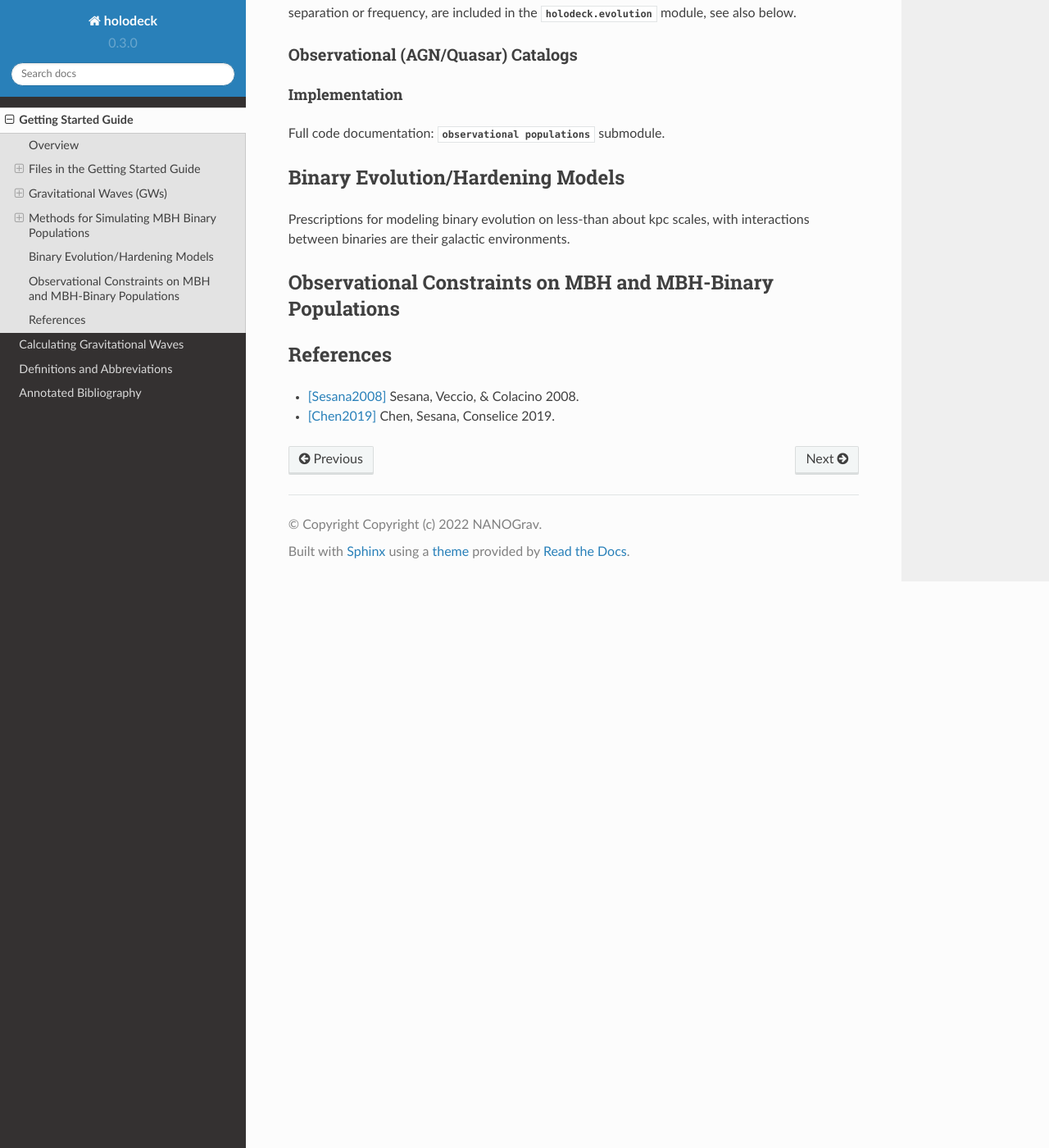
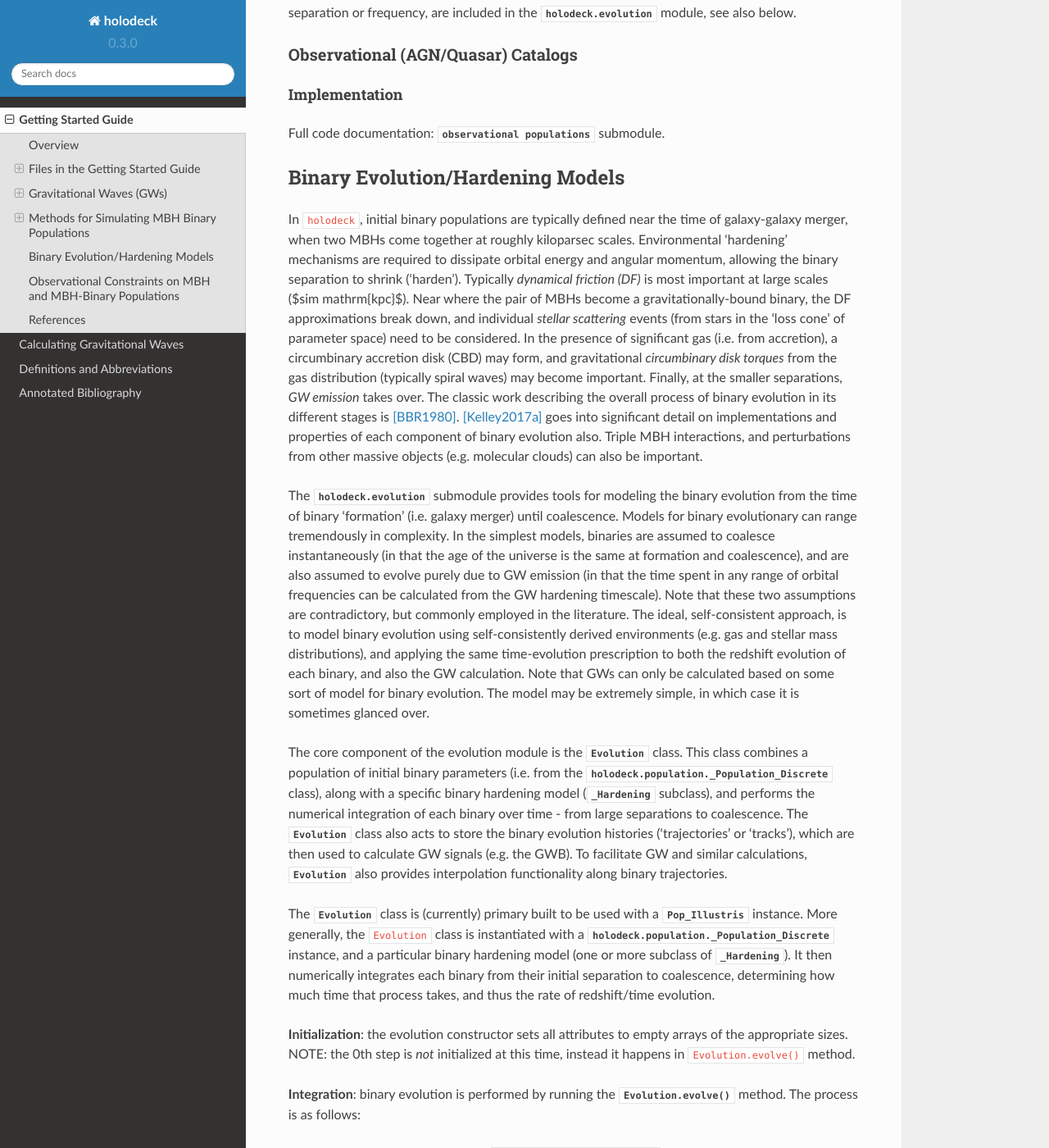
Before and after one commit to nanograv/holodeck, a Sphinx documentation site: the page built from docs/source/getting_started.rst, in a window 1280 px wide and 1400 px high, scrolled down 6885 px. Shown: the whole window at 82% size. Built offline with Sphinx 7.4.7 and the Read the Docs theme 2.0.0, drawn with Linux system fonts in a browser that asks for light colours; pages that are not in the unit, such as notebooks, are missing from menus; some of the changed text lies outside the part shown.

Commit message:
DOCS: more documentation for evolution

```diff
--- a/docs/source/getting_started.rst
+++ b/docs/source/getting_started.rst
@@ -236,7 +236,76 @@ Full code documentation: :mod:`observational populations <holodeck.pop_observati
 
 Binary Evolution/Hardening Models
 =================================
-Prescriptions for modeling binary evolution on less-than about kpc scales, with interactions between binaries are their galactic environments.
+
+In `holodeck`, initial binary populations are typically defined near the time of galaxy-galaxy
+merger, when two MBHs come together at roughly kiloparsec scales.  Environmental 'hardening'
+mechanisms are required to dissipate orbital energy and angular momentum, allowing the binary
+separation to shrink ('harden'). Typically *dynamical friction (DF)* is most important at large scales
+($\sim \mathrm{kpc}$).  Near where the pair of MBHs become a gravitationally-bound binary, the
+DF approximations break down, and individual *stellar scattering* events (from stars in the 'loss
+cone' of parameter space) need to be considered.  In the presence of significant gas (i.e. from
+accretion), a circumbinary accretion disk (CBD) may form, and gravitational *circumbinary disk torques*
+from the gas distribution (typically spiral waves) may become important.  Finally, at the smaller separations,
+*GW emission* takes over.  The classic work describing the overall process of binary evolution in
+its different stages is [BBR1980]_.  [Kelley2017a]_ goes into significant detail on implementations
+and properties of each component of binary evolution also.  Triple MBH interactions, and perturbations
+from other massive objects (e.g. molecular clouds) can also be important.
+
+The :mod:`holodeck.evolution` submodule provides tools for modeling the binary evolution from the
+time of binary 'formation' (i.e. galaxy merger) until coalescence.  Models for binary evolutionary
+can range tremendously in complexity.  In the simplest models, binaries are assumed to coalesce
+instantaneously (in that the age of the universe is the same at formation and coalescence), and are
+also assumed to evolve purely due to GW emission (in that the time spent in any range of orbital
+frequencies can be calculated from the GW hardening timescale).  Note that these two assumptions
+are contradictory, but commonly employed in the literature.  The ideal, self-consistent approach,
+is to model binary evolution using self-consistently derived environments (e.g. gas and stellar
+mass distributions), and applying the same time-evolution prescription to both the redshift
+evolution of each binary, and also the GW calculation.  Note that GWs can only be calculated based
+on some sort of model for binary evolution.  The model may be extremely simple, in which case it is
+sometimes glanced over.
+
+Implementation
+^^^^^^^^^^^^^^
+
+The core component of the evolution module is the :class:`Evolution` class.  This class combines a
+population of initial binary parameters (i.e. from the :class:`holodeck.population._Population_Discrete`
+class), along with a specific binary hardening model (:class:`_Hardening` subclass), and performs
+the numerical integration of each binary over time - from large separations to coalescence.  The
+:class:`Evolution` class also acts to store the binary evolution histories ('trajectories' or
+'tracks'), which are then used to calculate GW signals (e.g. the GWB).  To facilitate GW and
+similar calculations, :class:`Evolution` also provides interpolation functionality along binary
+trajectories.
+
+The :class:`Evolution <holodeck.evolution.Evolution>` class is (currently) primary built to be used with a
+:class:`Pop_Illustris <holodeck.population.Pop_Illustris>` instance.
+More generally, the `Evolution` class is instantiated with a :class:`holodeck.population._Population_Discrete`
+instance, and a particular binary hardening model (one or more subclass of :class:`_Hardening`).  It
+then numerically integrates each binary from their
+initial separation to coalescence, determining how much time that process takes, and thus the
+rate of redshift/time evolution.
+
+**Initialization**: the evolution constructor sets all attributes to empty arrays of the appropriate sizes.
+NOTE: the 0th step is *not* initialized at this time, instead it happens in `Evolution.evolve()` method.
+
+**Integration**: binary evolution is performed by running the
+:meth:`Evolution.evolve() <holodeck.evolution.Evolution.evolve>` method.  The process is as follows:
+
+(1) Step zero is initialized using the
+    :meth:`Evolution._init_step_zero() <holodeck.evolution.Evolution._init_step_zero>` method.  This transfers
+    attributes from the stored :class:`holodeck.population._Population_Discrete` instance to the 0th index of the
+    evolution arrays.  The attributes are [`sepa`, `scafa`, `mass`, and optionally `eccen`].  The hardening model
+    is also used to calculate the 0th hardening rates [`dadt`, `dedt`].
+(2) Integration is performed over all subsequent steps, by progressively calling :meth:`Evolution._take_next_step() <holodeck.evolution.Evolution._take_next_step>`.  For an integration step `s`, we move from index `s-1` to index
+    `s`.  These correspond to the 'left' and 'right' edges of the step.  The evolutionary trajectory values have
+    already been calculated on the left edges (during either the previous time step, or the initial time step).
+    The numerical integration proceeds as:
+
+        (a) The hardening rate is calculated at the right edge of the step.
+        (b) The time it takes to move from the left to right edge is calculated using a trapezoid
+            rule in log-log space.
+        (c) The right edge evolution values are stored and updated.
+
+(3) Integration is completed once all steps have been taken, and the :meth:`Evolution._finalize() <holodeck.evolution.Evolution._finalize>` method is called.  Any stored modifiers (:class:`utils._Modifier` subclasses) are applied using the :meth:`Evolution._modify() <holodeck.evolution.Evolution._modify>` method, and any diagnostic checks are run with the :meth:`Evolution._check() <holodeck.evolution.Evolution._check>` method.
 
 
 Observational Constraints on MBH and MBH-Binary Populations
```
Also changed, not shown: 1 other file.
